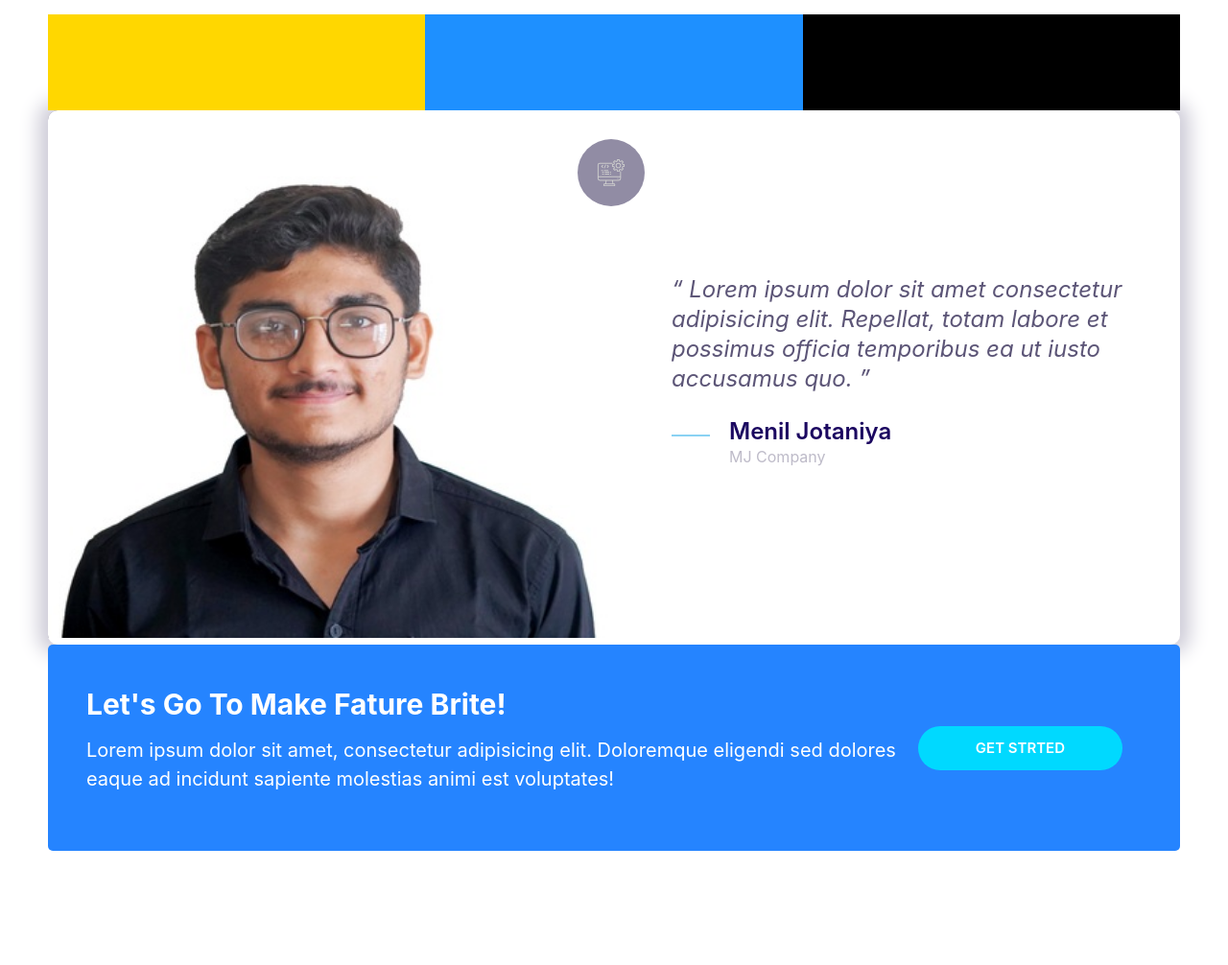
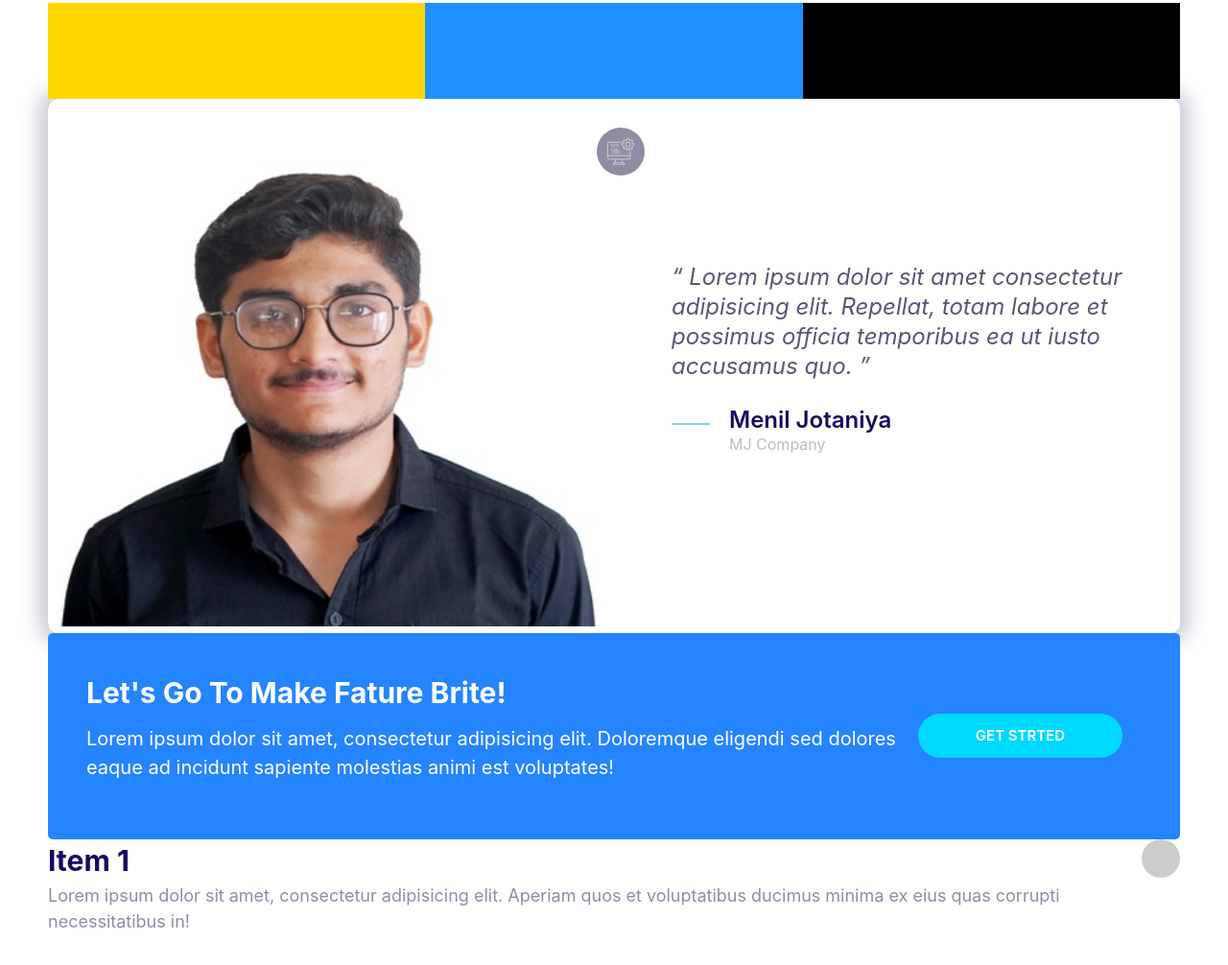
Before and after one commit to menil-nxt/nxt_repo, a plain HTML site: page index.html in a window 1280 px wide. Shown: the part 1527-2533 px from the top of the page at 96% size. Before the commit the page ends 2464 px from the top, so only its background shows below. Drawn offline with Linux system fonts and the light colour scheme; a web font is replaced by a local one.

Commit message:
chevron icon

```diff
--- a/css/style.css
+++ b/css/style.css
@@ -184,8 +184,8 @@ a{
 
 .icon-container{
     background: rgb(247, 246, 247);
-    width: 70px;
-    height: 70px;
+    width: 50px;
+    height: 50px;
     border-radius: 50%;
     display: inline-flex;
     justify-content: center;
@@ -562,3 +562,16 @@ a{
         padding-right: 6rem;
     }
 }
+
+/* collapsible */
+
+.collapsible__header{
+    display: flex;
+    justify-content: space-between;
+
+}
+
+.collapsible__heading{
+    margin: 0;
+    font-size: 3rem;
+}
--- a/index.html
+++ b/index.html
@@ -143,5 +143,18 @@
         <a href="#" class="btn btn--secondry btn--stretched">Get Strted</a>
       </div>
     </div>
+    <div class="collapsible">
+      <header class="collapsible__header">
+        <h2 class="collapsible__heading">Item 1</h2>
+          <svg class="icon icon--white">
+            <use xlink:href="images/sprite.svg#chevron"></use>
+          </svg>
+        </span>
+      </header>
+      <div class="collapsible__content">
+        Lorem ipsum dolor sit amet, consectetur adipisicing elit. Aperiam quos
+        et voluptatibus ducimus minima ex eius quas corrupti necessitatibus in!
+      </div>
+    </div>
   </body>
 </html>
```
Also changed, not shown: components/Callout.html (added, +13 -0 lines), images/chevron.svg (added), images/sprite (1).svg (deleted), images/sprite.svg.
